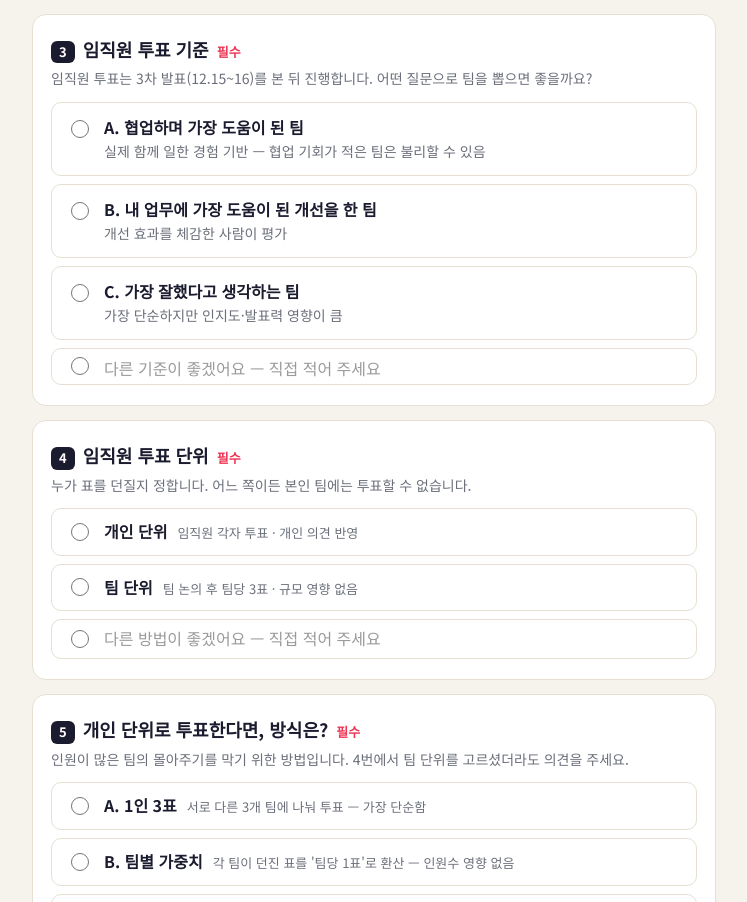
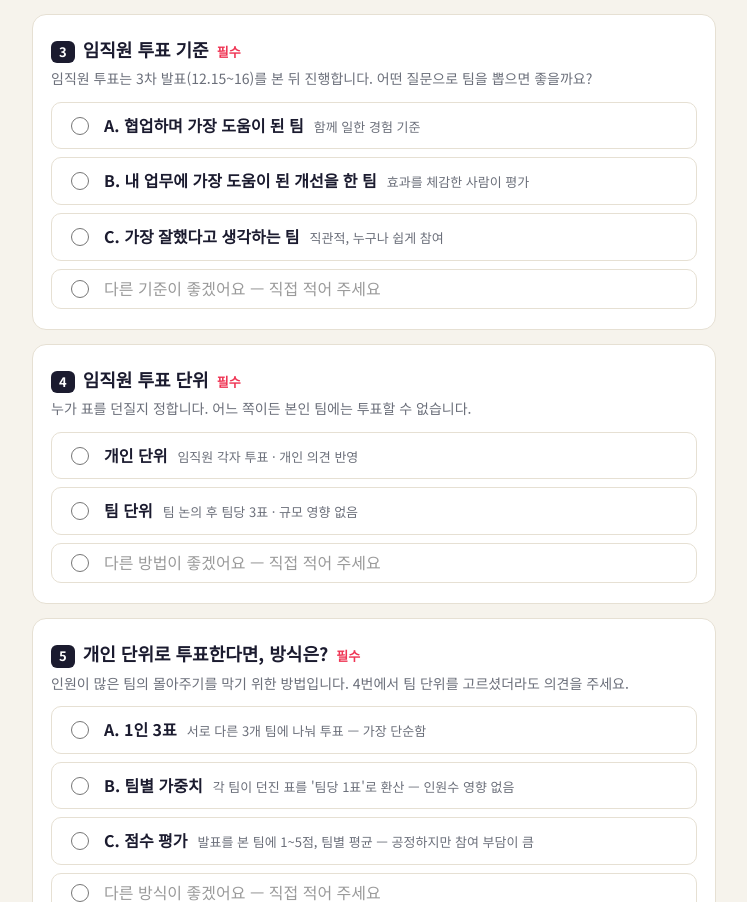
Before and after one commit to richncohckim-bot/townhall-survey, a plain HTML site: page index.html in a window 1280 px wide. Shown: the part 1151-2053 px from the top of the page, without its empty margins (266-1013 px from the left). Drawn offline with Linux system fonts and the light colour scheme.

Commit message:
Add files via upload

```diff
--- a/index.html
+++ b/index.html
@@ -132,10 +132,10 @@ button:focus-visible,.opt:focus-within{outline:3px solid var(--o);outline-offset
     <section class="q" data-name="basis">
       <h2><span class="n">3</span>임직원 투표 기준<span class="req">필수</span></h2>
       <p class="help">임직원 투표는 3차 발표(12.15~16)를 본 뒤 진행합니다. 어떤 질문으로 팀을 뽑으면 좋을까요?</p>
-      <div class="opts">
-        <label class="opt"><input type="radio" name="basis" value="A.협업도움"><div><div class="t">A. 협업하며 가장 도움이 된 팀</div><div class="d">실제 함께 일한 경험 기반 — 협업 기회가 적은 팀은 불리할 수 있음</div></div></label>
-        <label class="opt"><input type="radio" name="basis" value="B.업무도움개선"><div><div class="t">B. 내 업무에 가장 도움이 된 개선을 한 팀</div><div class="d">개선 효과를 체감한 사람이 평가</div></div></label>
-        <label class="opt"><input type="radio" name="basis" value="C.가장잘한팀"><div><div class="t">C. 가장 잘했다고 생각하는 팀</div><div class="d">가장 단순하지만 인지도·발표력 영향이 큼</div></div></label>
+      <div class="opts inl">
+        <label class="opt"><input type="radio" name="basis" value="A.협업도움"><div><div class="t">A. 협업하며 가장 도움이 된 팀</div><div class="d">함께 일한 경험 기준</div></div></label>
+        <label class="opt"><input type="radio" name="basis" value="B.업무도움개선"><div><div class="t">B. 내 업무에 가장 도움이 된 개선을 한 팀</div><div class="d">효과를 체감한 사람이 평가</div></div></label>
+        <label class="opt"><input type="radio" name="basis" value="C.가장잘한팀"><div><div class="t">C. 가장 잘했다고 생각하는 팀</div><div class="d">직관적, 누구나 쉽게 참여</div></div></label>
         <div class="opt etcrow"><input type="radio" name="basis" value="기타" aria-label="기타"><input class="etcin" type="text" id="basisEtc" maxlength="300" placeholder="다른 기준이 좋겠어요 — 직접 적어 주세요"></div>
       </div>
     </section>
```
